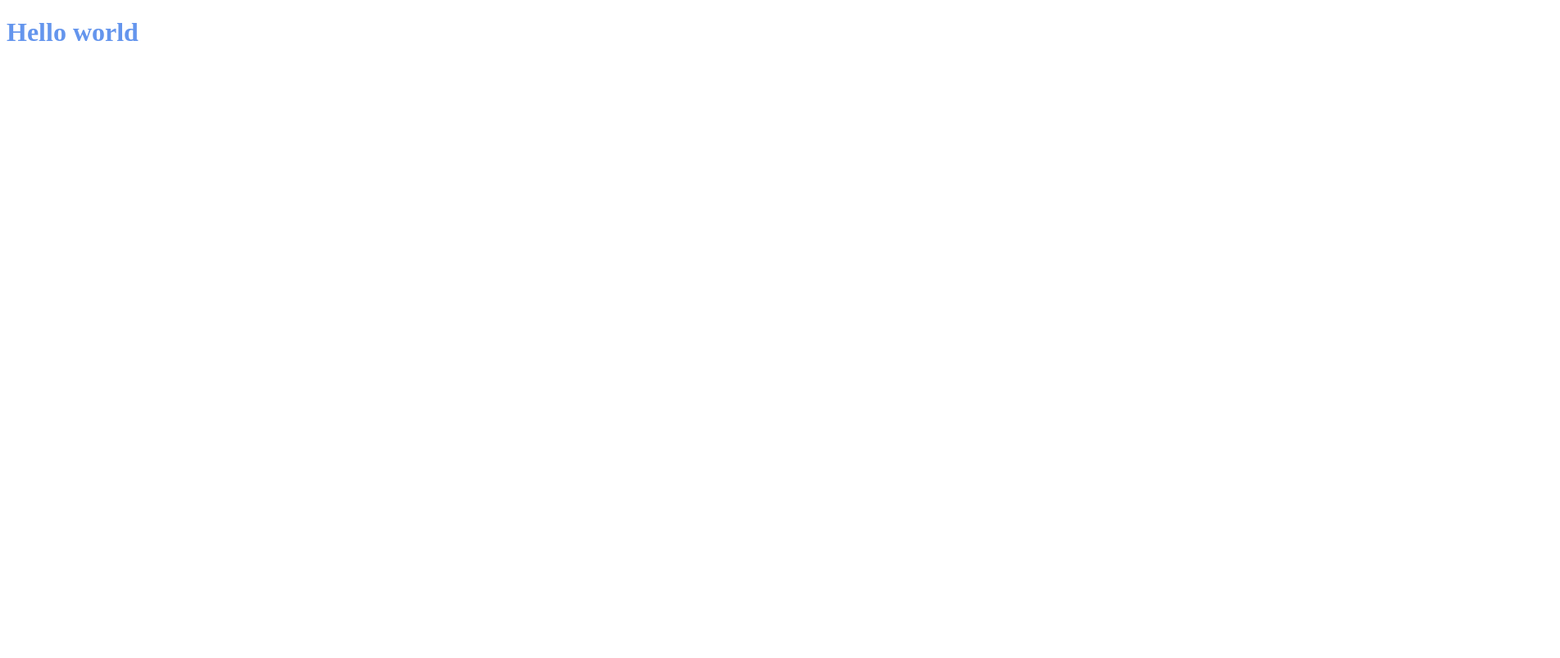
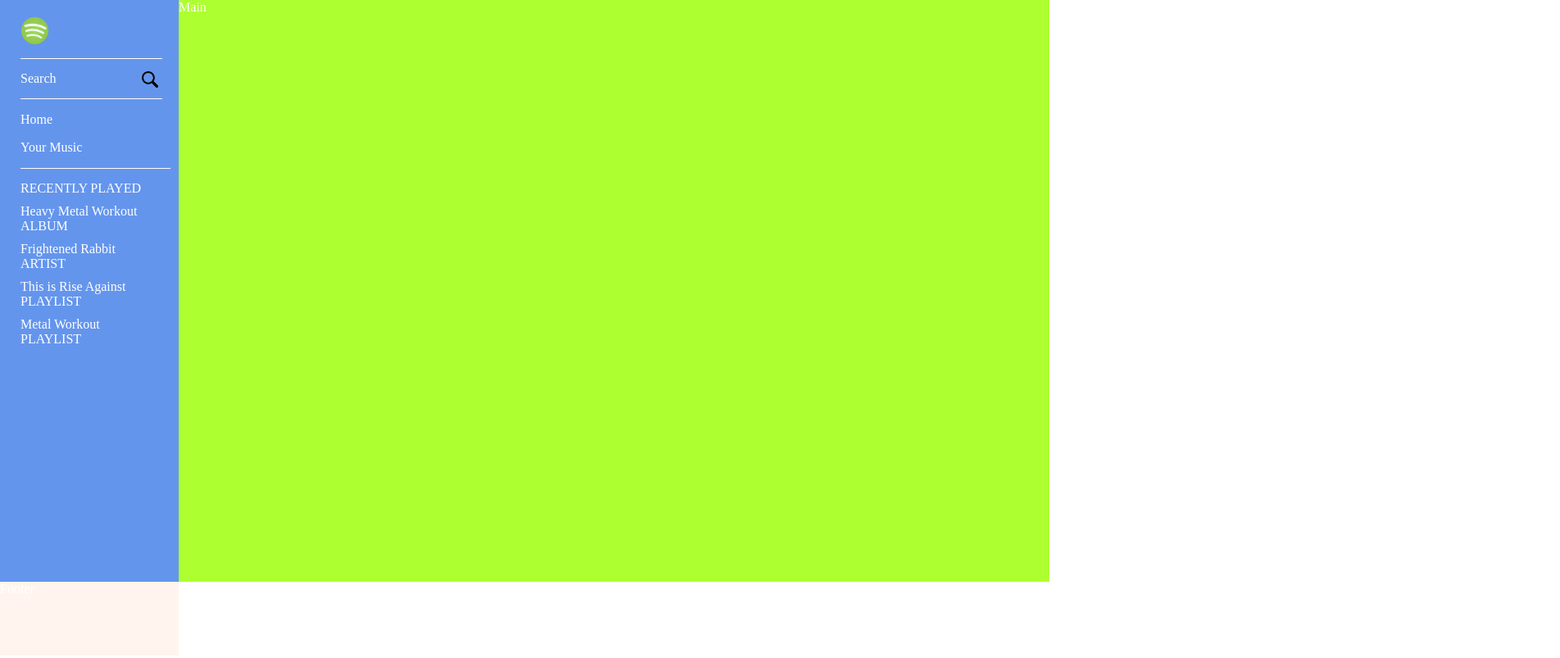
Before and after one commit to arrbaron/layout-spotify, a plain HTML site: page index.html in a window 1280 px wide. Shown: the whole page at 82% size, 1903 px wide, since content can reach past the window. Drawn offline with Linux system fonts and the light colour scheme.

Commit message:
add sidebar

```diff
--- a/index.html
+++ b/index.html
@@ -8,6 +8,44 @@
   <title>Document</title>
 </head>
 <body>
-  <h1>Hello world</h1>
+  <img src="images/spotify.png" alt="spotify reference image" class="reference">
+  <div class="grid">
+    <aside class="sidebar">
+      <div class="logo">
+        <img class="logo__img" src="images/logo.png">
+      </div>
+      <div class="search">
+        <span>Search</span>
+        <img class="search__icon" src="images/magnifying-glass.png" alt="magnifying glass">
+      </div>
+      <div class="location">
+        <p>Home</p>
+        <p>Your Music</p>
+      </div>
+      <div class="recent">
+        <p class="recent__title">Recently Played</p>
+        <div class="recent__item">
+          <p class="recent__name">Heavy Metal Workout</p>
+          <p class="recent__type">Album</p>
+        </div>
+        <div class="recent__item">
+          <p class="recent__name">Frightened Rabbit</p>
+          <p class="recent__type">Artist</p>
+        </div>
+        <div class="recent__item">
+          <p class="recent__name">This is Rise Against</p>
+          <p class="recent__type">Playlist</p>
+        </div>
+        <div class="recent__item">
+          <p class="recent__name">Metal Workout</p>
+          <p class="recent__type">Playlist</p>
+        </div>
+      </div>
+      <div class="install"></div>
+      <div class="user"></div>
+    </aside>
+    <section class="main">Main</section>
+    <footer>Footer</footer>
+  </div>
 </body>
 </html>
--- a/styles.css
+++ b/styles.css
@@ -1,3 +1,85 @@
-h1 {
-  color: cornflowerblue;
+* {
+  box-sizing: border-box;
 }
+
+body {
+  color: white;
+}
+
+.reference {
+  position: absolute;
+  opacity: 0.0;
+  top: 0;
+  right: 0;
+  bottom: 0;
+  left: 0;
+  z-index: 10;
+}
+
+.grid {
+  position: absolute;
+  top: 0;
+  right: 0;
+  bottom: 0;
+  left: 0;
+  display: grid;
+  grid-template-columns: 218px 1fr;
+  grid-template-rows: 1fr 90px;
+}
+
+/* ========= SIDEBAR ========= */
+.sidebar {
+  background: cornflowerblue;
+  padding-left: 25px;
+  padding-right: 10px;
+}
+
+.logo {
+  padding-top: 20px;
+}
+
+.logo__img {
+  width: 35px;
+  height: 35px;
+}
+
+.search {
+  border-top: 1px solid white;
+  border-bottom: 1px solid white;
+  margin-right: 10px;
+  margin-top: 12px;
+  padding: 15px 0 15px 0;
+  position: relative;
+}
+
+.search__icon {
+  width: 20px;
+  height: 20px;
+  position: absolute;
+  right: 5px;
+}
+
+.recent__title {
+  border-top: 1px solid white;
+  padding-top: 15px;
+}
+
+.recent__title, .recent__type {
+  text-transform: uppercase;
+}
+
+.recent__item {
+  margin-top: 10px;
+}
+
+.recent p {
+  margin: 0;
+}
+
+.main {
+  background: greenyellow;
+}
+
+footer {
+  background: seashell;
+}
```
Also changed, not shown: images/logo.png (added), images/magnifying-glass.png (added), images/spotify.png (added).
